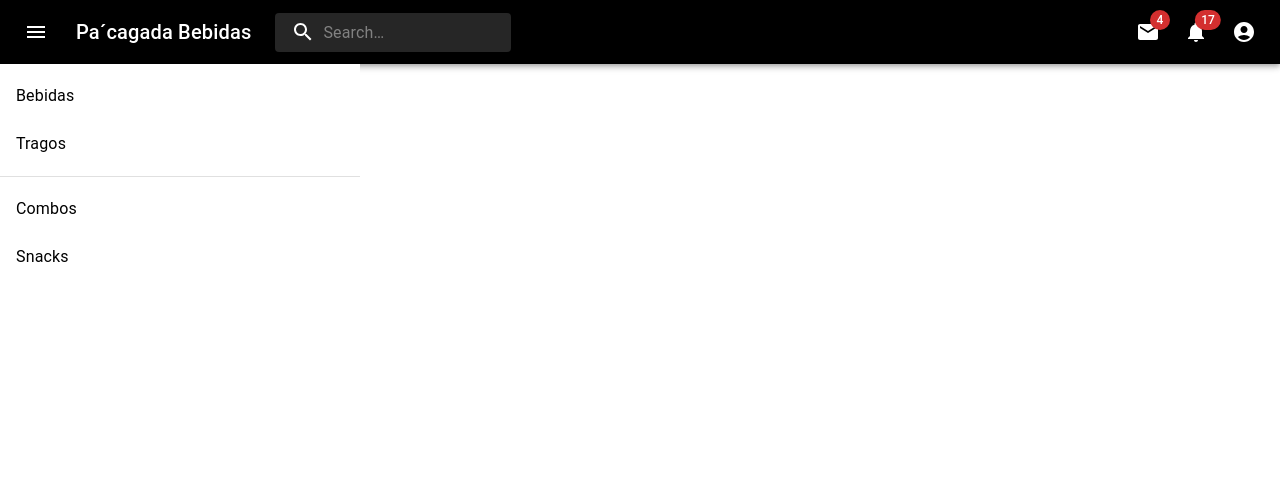
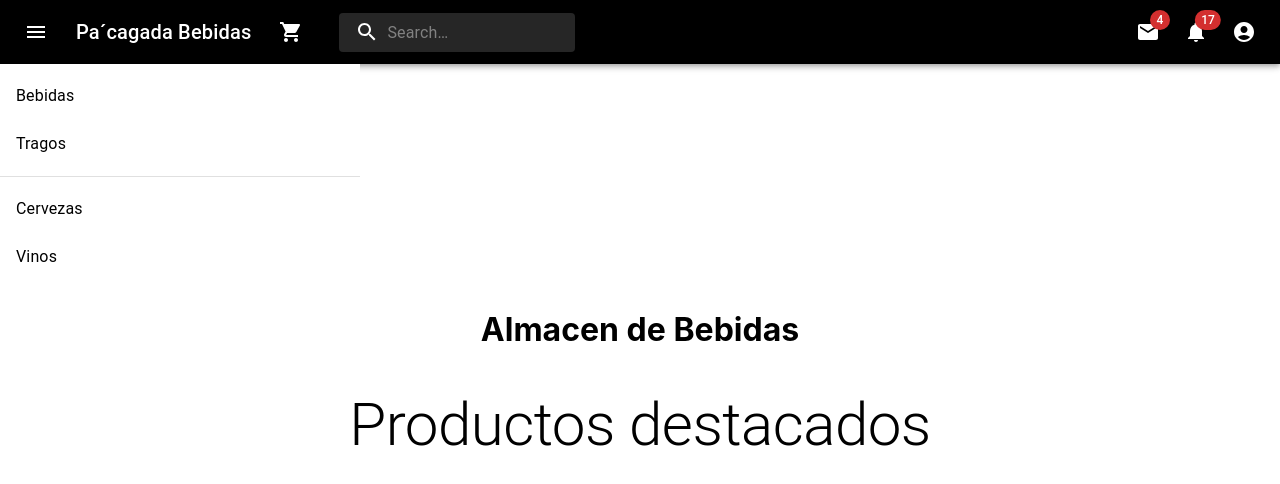
Before and after one commit to tamaracacheri/reporeact, a React (Create React App) app: page / in a window 1280 px wide. Shown: the top 484 px of the page. Built offline with nearby package versions, Linux system fonts and the light colour scheme.

Commit message:
agrego carrito

```diff
--- a/src/App.js
+++ b/src/App.js
@@ -1,12 +1,16 @@
 import './App.css';
 import NavBar from './components/navbar/navbar';
 import BasicList from './components/lista/lista';
+import TitleComponent from './components/title/title';
+import ItemListContainer from './components/navbar/ItemList/itemListContainer';
 
 function App() {
   return (
     <div className="App">
       <NavBar/>
       <BasicList/>
+      <TitleComponent />
+      <ItemListContainer />
     </div>
   );
 }
--- a/src/components/lista/lista.jsx
+++ b/src/components/lista/lista.jsx
@@ -28,12 +28,12 @@ export default function BasicList() {
         <List>
           <ListItem disablePadding>
             <ListItemButton>
-              <ListItemText primary="Combos" />
+              <ListItemText primary="Cervezas" />
             </ListItemButton>
           </ListItem>
           <ListItem disablePadding>
             <ListItemButton component="a" href="#simple-list">
-              <ListItemText primary="Snacks" />
+              <ListItemText primary="Vinos" />
             </ListItemButton>
           </ListItem>
         </List>
--- /dev/null
+++ b/src/components/navbar/ItemList/itemListContainer.jsx
@@ -0,0 +1,20 @@
+import { Container, Box } from '@mui/material';
+import TitleComponent from './title/title';
+
+const ItemListContainer = () => {
+    return (
+        <Container maxWidth="xl">
+            <Box sx={{
+                    flexGrow: 1,
+                    mx: 'auto',
+                    marginTop: 5,
+                    textAlign: 'center'
+                }}
+            >
+                <TitleComponent/>
+            </Box>
+        </Container>
+    );
+}
+
+export default ItemListContainer;
--- /dev/null
+++ b/src/components/navbar/ItemList/title/title.jsx
@@ -0,0 +1,12 @@
+
+import { Typography } from "@mui/material";
+
+const TitleComponent = () => {
+    return (
+        <Typography variant="h2">
+            Productos destacados
+        </Typography>
+    );
+}
+
+export default TitleComponent;
--- /dev/null
+++ b/src/components/navbar/carWidget.js
@@ -0,0 +1,18 @@
+import ShoppingCartIcon from '@mui/icons-material/ShoppingCart';
+import { IconButton } from '@mui/material';
+
+const CartWidget = () => {
+    return (
+        <IconButton
+            size="large"
+            edge="start"
+            color="inherit"
+            aria-label="menu"
+            sx={{ ml: 2 }}
+        >
+            <ShoppingCartIcon />
+        </IconButton>
+    );
+}
+
+export default CartWidget;
--- a/src/components/navbar/navbar.jsx
+++ b/src/components/navbar/navbar.jsx
@@ -14,7 +14,8 @@ import SearchIcon from '@mui/icons-material/Search';
 import AccountCircle from '@mui/icons-material/AccountCircle';
 import MailIcon from '@mui/icons-material/Mail';
 import NotificationsIcon from '@mui/icons-material/Notifications';
-import MoreIcon from '@mui/icons-material/MoreVert';
+import CartWidget from './carWidget';
+
 
 const Search = styled('div')(({ theme }) => ({
   position: 'relative',
@@ -175,6 +176,7 @@ export default function NavBar() {
           >
             Pa´cagada Bebidas
           </Typography>
+          <CartWidget/>
           <Search>
             <SearchIconWrapper>
               <SearchIcon />
@@ -221,7 +223,6 @@ export default function NavBar() {
               onClick={handleMobileMenuOpen}
               color="inherit"
             >
-              <MoreIcon />
             </IconButton>
           </Box>
         </Toolbar>
--- /dev/null
+++ b/src/components/title/title.jsx
@@ -0,0 +1,17 @@
+import { Component } from 'react';
+
+class TitleComponent extends Component {
+    constructor(){
+        super()
+        this.state = {
+            title: 'Almacen de Bebidas'
+        }
+    }
+    render() {
+        return <div>
+            <h1>{this.state.title}</h1>
+        </div>;
+    }
+}
+
+export default TitleComponent;
```
